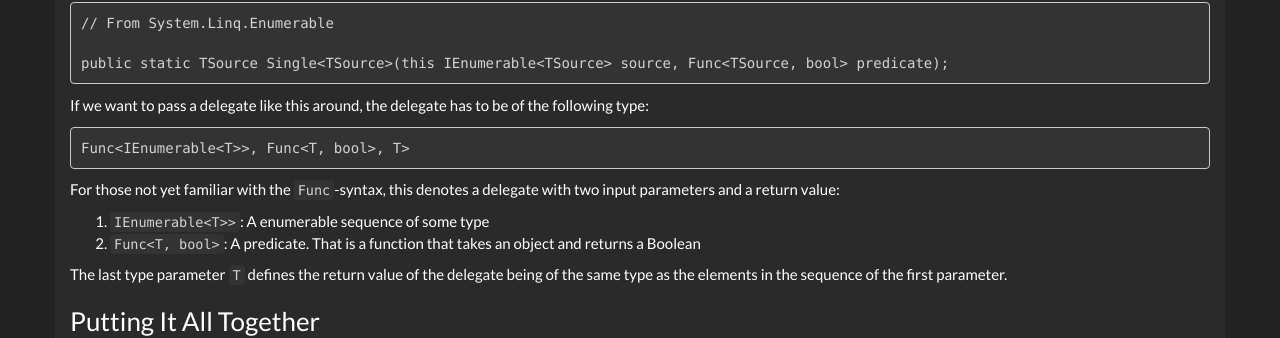
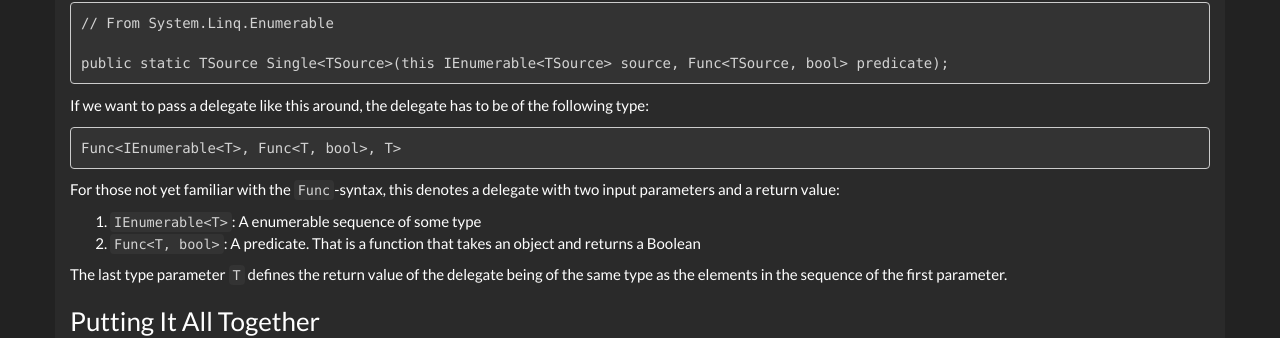
Before and after one commit to paulroho/paulroho.github.io, a Jekyll site: the page built from _posts/2014-06-28-Parameterizing-Linq-Query-Selectors.md, in a window 1280 px wide and 900 px high, scrolled down 2994 px. Shown: the part 120-458 px from the top of the window. Built offline with Jekyll 4.4.1, drawn with Linux system fonts in a browser that asks for light colours; nearby versions of some CDN libraries.

Commit message:
Fixed syntax error (removed wrong >)

```diff
--- a/_posts/2014-06-28-Parameterizing-Linq-Query-Selectors.md
+++ b/_posts/2014-06-28-Parameterizing-Linq-Query-Selectors.md
@@ -146,11 +146,11 @@ We can do this using a `Func` parameter. This parameter has to repeat the signat
 
 If we want to pass a delegate like this around, the delegate has to be of the following type:
 
-    Func<IEnumerable<T>>, Func<T, bool>, T>
+    Func<IEnumerable<T>, Func<T, bool>, T>
 
 For those not yet familiar with the `Func`-syntax, this denotes a delegate with two input parameters and a return value:
 
-1. `IEnumerable<T>>`: A enumerable sequence of some type
+1. `IEnumerable<T>`: A enumerable sequence of some type
 2. `Func<T, bool>`: A predicate. That is a function that takes an object and returns a Boolean
 
 The last type parameter `T` defines the return value of the delegate being of the same type as the elements in the sequence of the first parameter.
```
